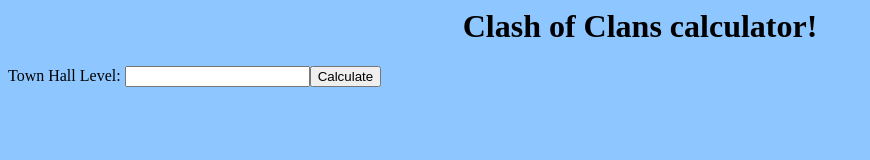
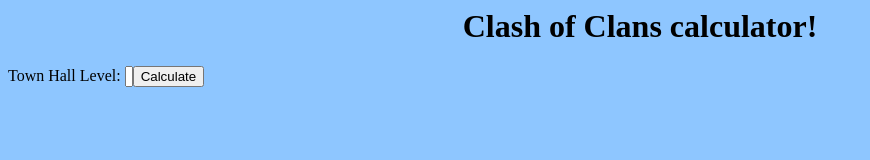
Before and after one commit to Niz13/coc, a plain HTML site: page index.html in a window 1280 px wide. Shown: the whole page, without its empty margins (0-870 px from the left). Drawn offline with Linux system fonts and the light colour scheme.

Commit message:
Update index.html

```diff
--- a/index.html
+++ b/index.html
@@ -1,6 +1,6 @@
 <html>
   <body bgcolor=#8ec6ff>
   <center> <h1>Clash of Clans calculator!</h1></center>
-  Town Hall Level: <input type="text" name="thlevel"><input type="button" id="calcbutton" value="Calculate" onclick="calc()"><br>
+  Town Hall Level: <input type="text" name="thlevel" style="width: 4px"><input type="button" id="calcbutton" value="Calculate" onclick="calc()"><br>
   </body>
 </html>
```
